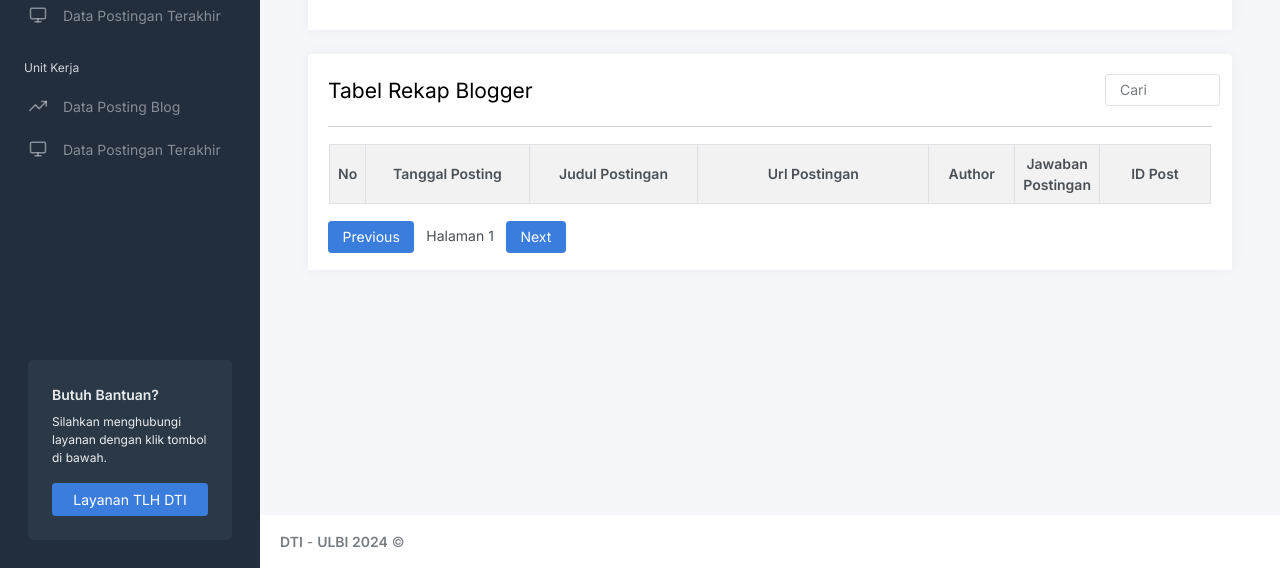
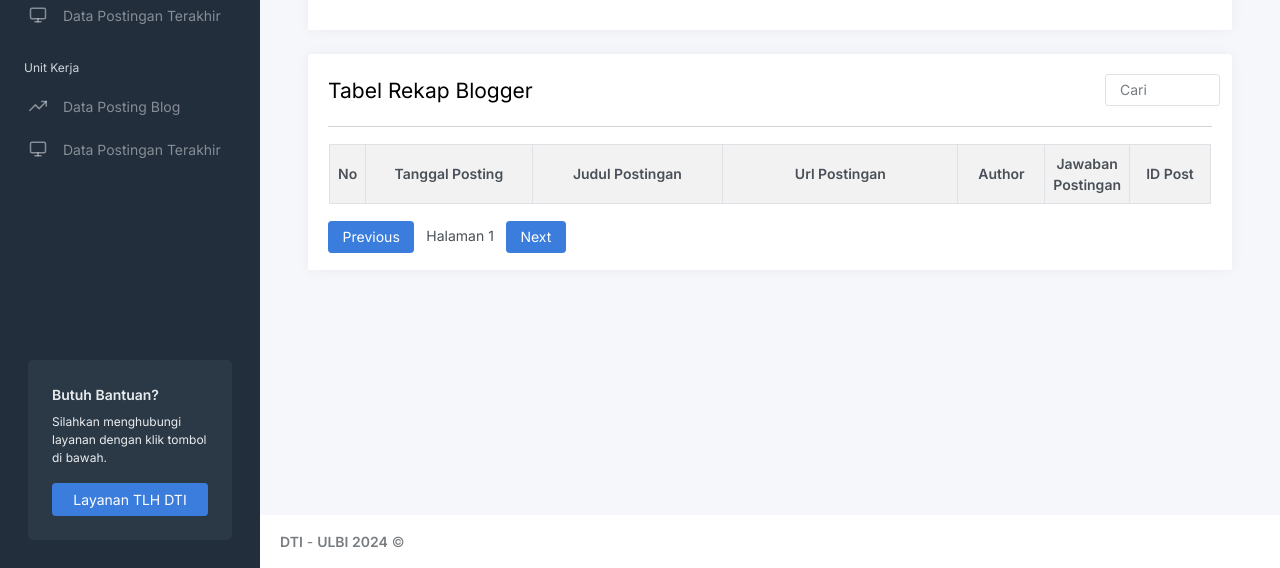
Before and after one commit to uiteung/dashboard_blog, a website: page posts/index.html in a window 1280 px wide. Shown: the part 232-800 px from the top of the page. Drawn offline with Linux system fonts and the light colour scheme; some packages are replaced by stand-ins of ours; a script that the page names is missing; files whose address does not match are found by name.

Commit message:
feat(prodipost): ubah header table

```diff
--- a/posts/index.html
+++ b/posts/index.html
@@ -204,11 +204,11 @@
 													<th hidden></th>
 													<th width="30px">No</th>
 													<th width="220px">Tanggal Posting</th>
-													<th width="220px">Judul Postingan</th>
+													<th width="250px">Judul Postingan</th>
 													<th width="320px">Url Postingan</th>
 													<th width="100px">Author</th>
 													<th width="70px">Jawaban Postingan</th>
-													<th width="150px">ID Post</th>
+													<th width="100px">ID Post</th>
 												</tr>
 											</thead>
 
```
